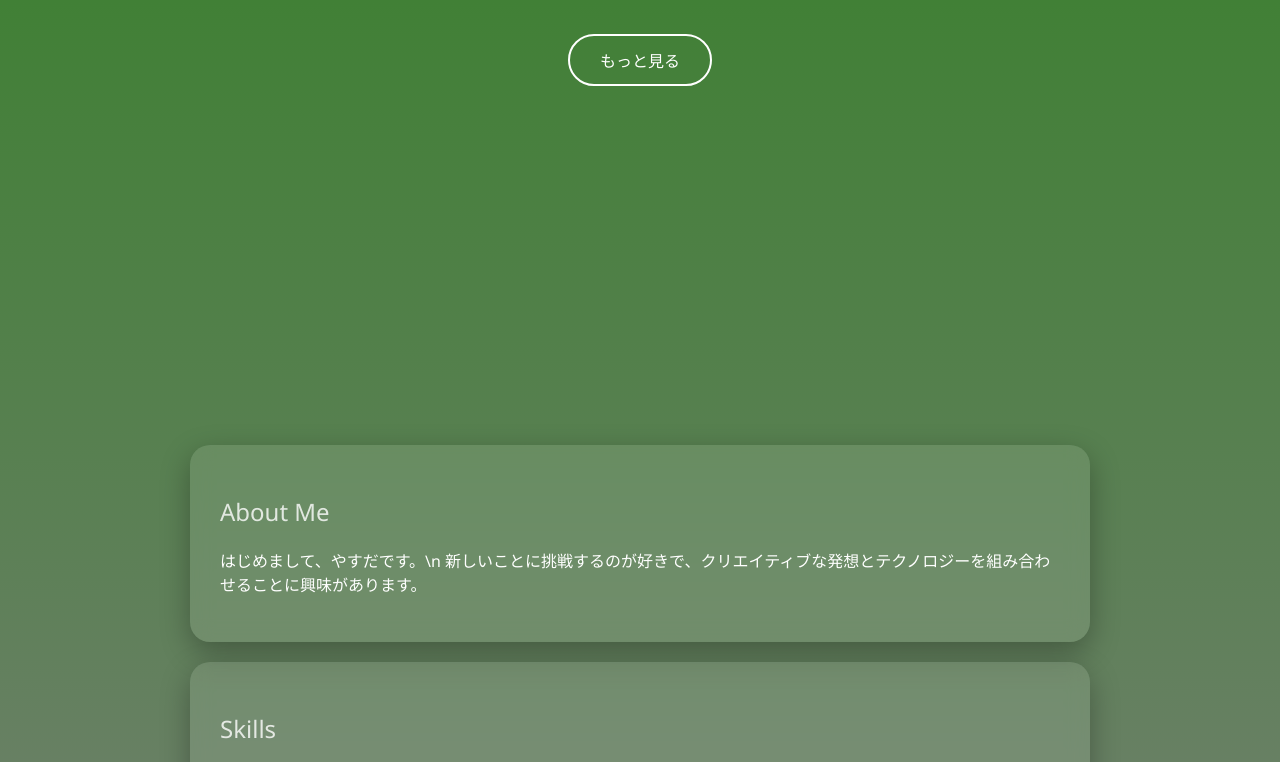
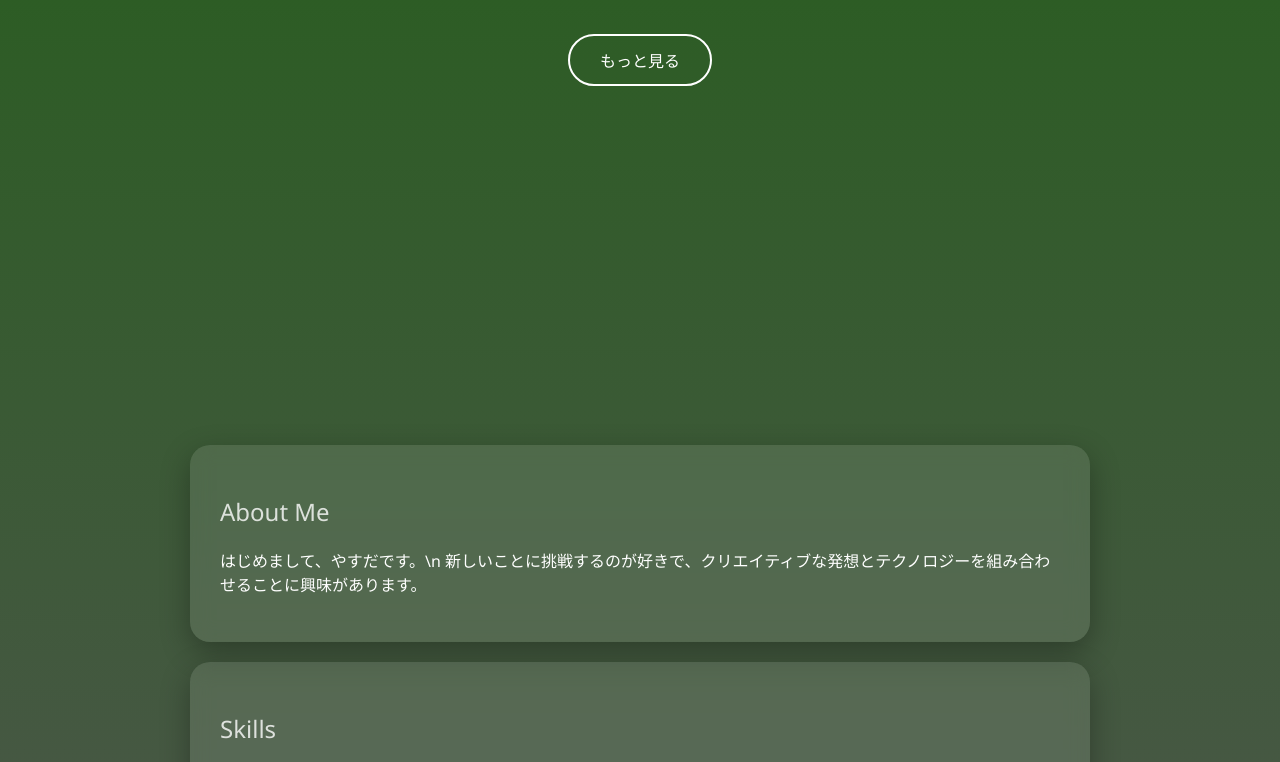
Before and after one commit to yskz2718/yskz31415, a plain HTML site: page index.html in a window 1280 px wide. Shown: the part 435-1197 px from the top of the page. Drawn offline with Linux system fonts and the light colour scheme.

Commit message:
Update index.html

```diff
--- a/index.html
+++ b/index.html
@@ -8,7 +8,7 @@
     body {
       margin: 0;
       font-family: 'Segoe UI', sans-serif;
-      background: linear-gradient(to bottom, #2b801c, gray);
+      background: linear-gradient(to bottom, #1f5f14, #555555);
       color: white;
     }
 
```
